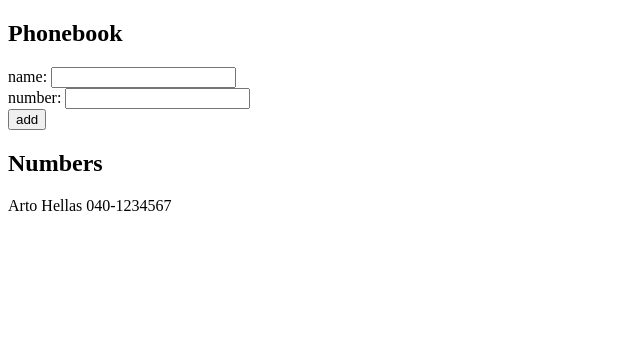
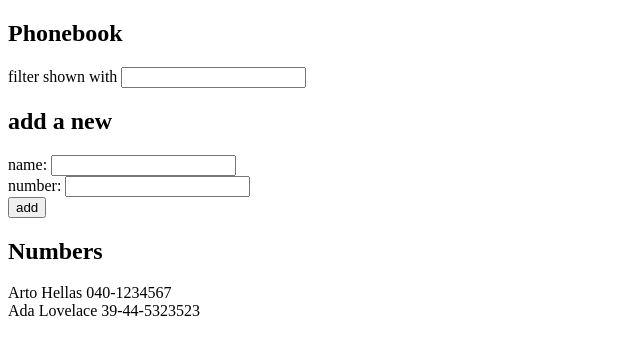
Before and after one commit to vaketola/fsopen, a React (Vite) app in the folder part2/phonebook/: page / in a window 1280 px wide. Shown: the top 354 px of the page, without its empty margins (0-640 px from the left). Built offline with nearby package versions, Linux system fonts and the light colour scheme.

Commit message:
complete 2.9

```diff
--- a/part2/phonebook/src/App.jsx
+++ b/part2/phonebook/src/App.jsx
@@ -1,15 +1,19 @@
 import { useState } from 'react'
 
 
-const NameEntry = ({ name, number }) => {
-  return <div>{name} {number}</div>
+const NameEntry = ({ name, number, filter }) => {
+  if (name.toLowerCase().includes(filter.toLowerCase())) {
+    return <div>{name} {number}</div>
+  }
 }
 
 
 const App = () => {
   const [persons, setPersons] = useState([
-    { name: 'Arto Hellas', number: '040-1234567' }
+    { name: 'Arto Hellas', number: '040-1234567' },
+    { name: 'Ada Lovelace', number: '39-44-5323523' }
   ])
+  const [newFilter, setNewFilter] = useState('')
   const [newName,   setNewName]   = useState('')
   const [newNumber, setNewNumber] = useState('')
 
@@ -26,12 +30,15 @@ const App = () => {
     }
   }
 
+  const handleNewFilter = (event) => {setNewFilter(event.target.value)}
   const handleNewName   = (event) => {setNewName(event.target.value)}
   const handleNewNumber = (event) => {setNewNumber(event.target.value)}
 
   return (
     <div>
       <h2>Phonebook</h2>
+      <div>filter shown with <input value={newFilter} onChange={handleNewFilter}/>  </div>
+      <h2>add a new</h2>
       <form onSubmit={addName}>
         <div>name:   <input value={newName}   onChange={handleNewName}/>  </div>
         <div>number: <input value={newNumber} onChange={handleNewNumber}/></div>
@@ -39,7 +46,10 @@ const App = () => {
       </form>
 
       <h2>Numbers</h2>
-      {persons.map((person, id) => <NameEntry key={id} name={person.name} number={person.number} />)}
+      {persons.map((person, id) => <NameEntry key={id}
+                                    name={person.name}
+                                    number={person.number}
+                                    filter={newFilter}/>)}
     </div>
   )
 }
```
